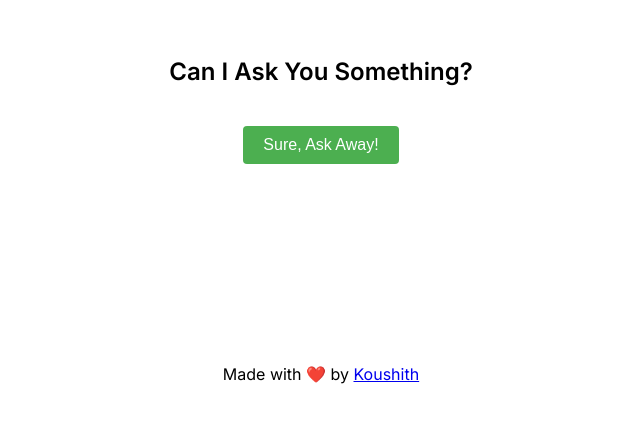
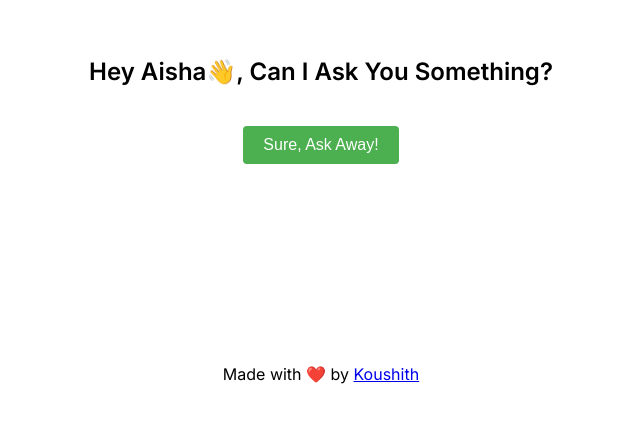
Before and after one commit to Koushith/Ask-her-out, a plain HTML site: page index.html in a window 1280 px wide. Shown: the part 131-554 px from the top of the page, without its empty margins (319-959 px from the left). Drawn offline with Linux system fonts and the light colour scheme.

Commit message:
changed name

```diff
--- a/index.html
+++ b/index.html
@@ -13,7 +13,7 @@
 
     <div class="container mx-auto">
 
-        <h1 class="text-2xl" id="init">Can I Ask You Something?</h1>
+        <h1 class="text-2xl" id="init">Hey Aisha👋, Can I Ask You Something?</h1>
         <button onclick="startQuestions()" id="que">Sure, Ask Away!</button>
 
         <div id="questions" style="display: none;">
```
